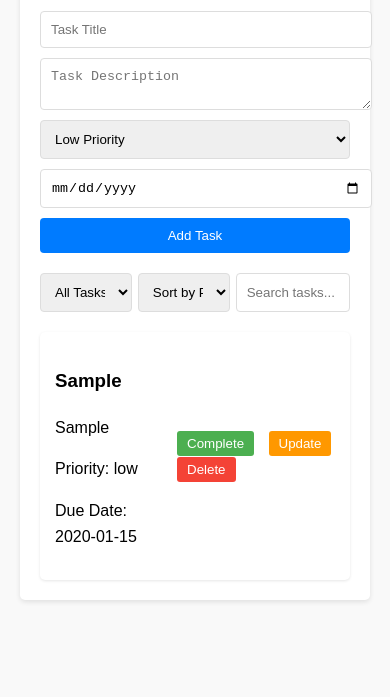
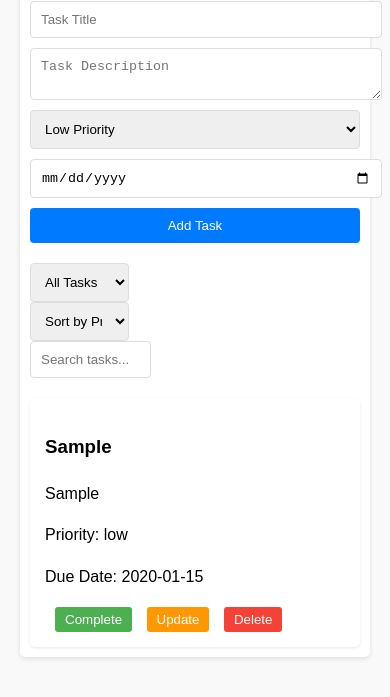
Before and after one commit to Siam-Ahmed-Rakib/JavaScript-Task-Management, a plain HTML site: page index.html in a window 390 px wide. Both pictures are taken after typing "Sample", "Sample", "2020-01-15" into the empty fields and a click on the button "Add Task". Shown: the part 123-820 px from the top of the page. Drawn offline with Linux system fonts and the light colour scheme.

Commit message:
Make responsive

```diff
--- a/styles.css
+++ b/styles.css
@@ -148,3 +148,23 @@ h1 {
 #update-task-form.hidden {
     display: none;
 }
+
+@media (max-width: 768px) {
+    .container {
+        padding: 10px;
+    }
+
+    .task-controls {
+        flex-direction: column;
+    }
+
+    .task-item {
+        flex-direction: column;
+        align-items: flex-start;
+    }
+
+    .task-actions {
+        width: 100%;
+        justify-content: space-around;
+    }
+}
```
